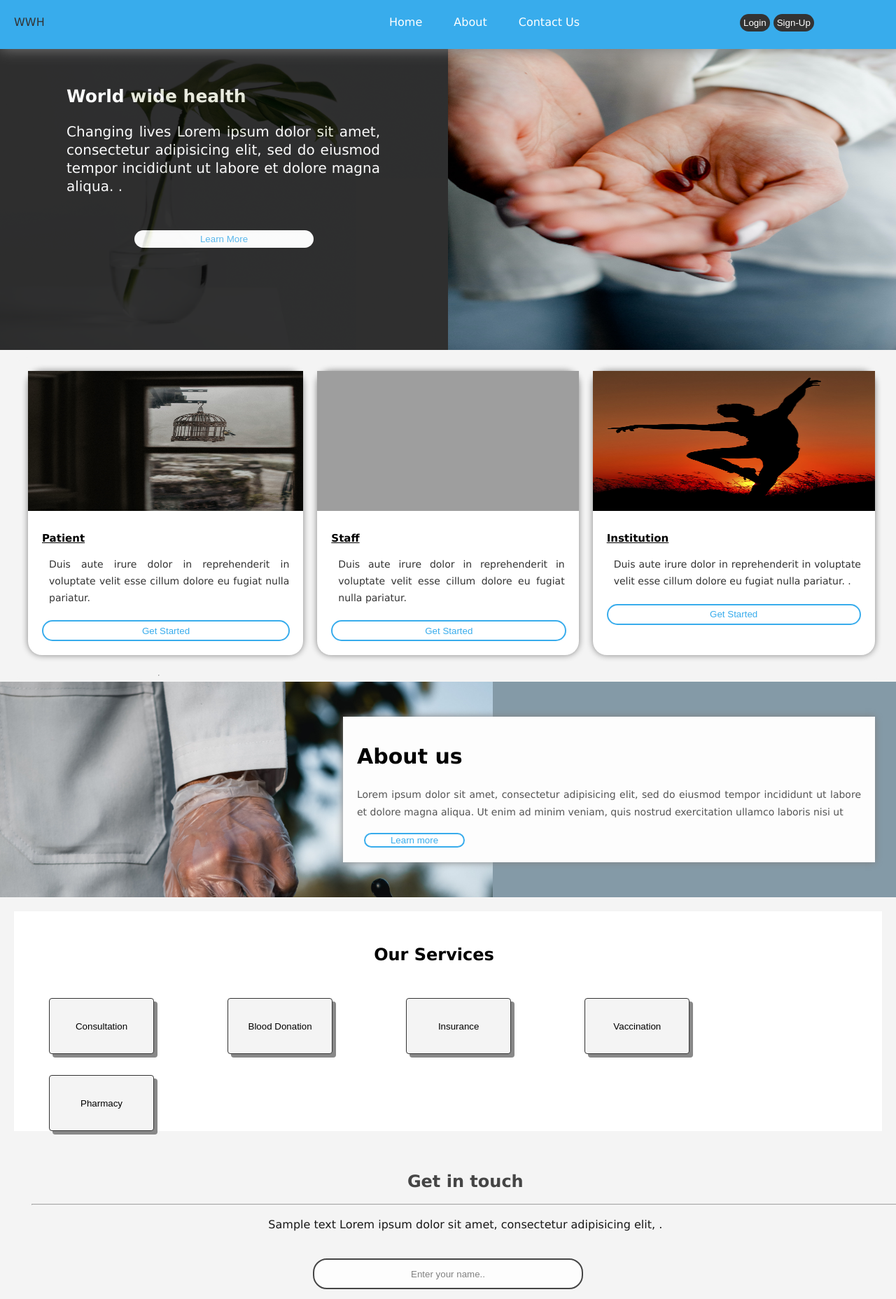
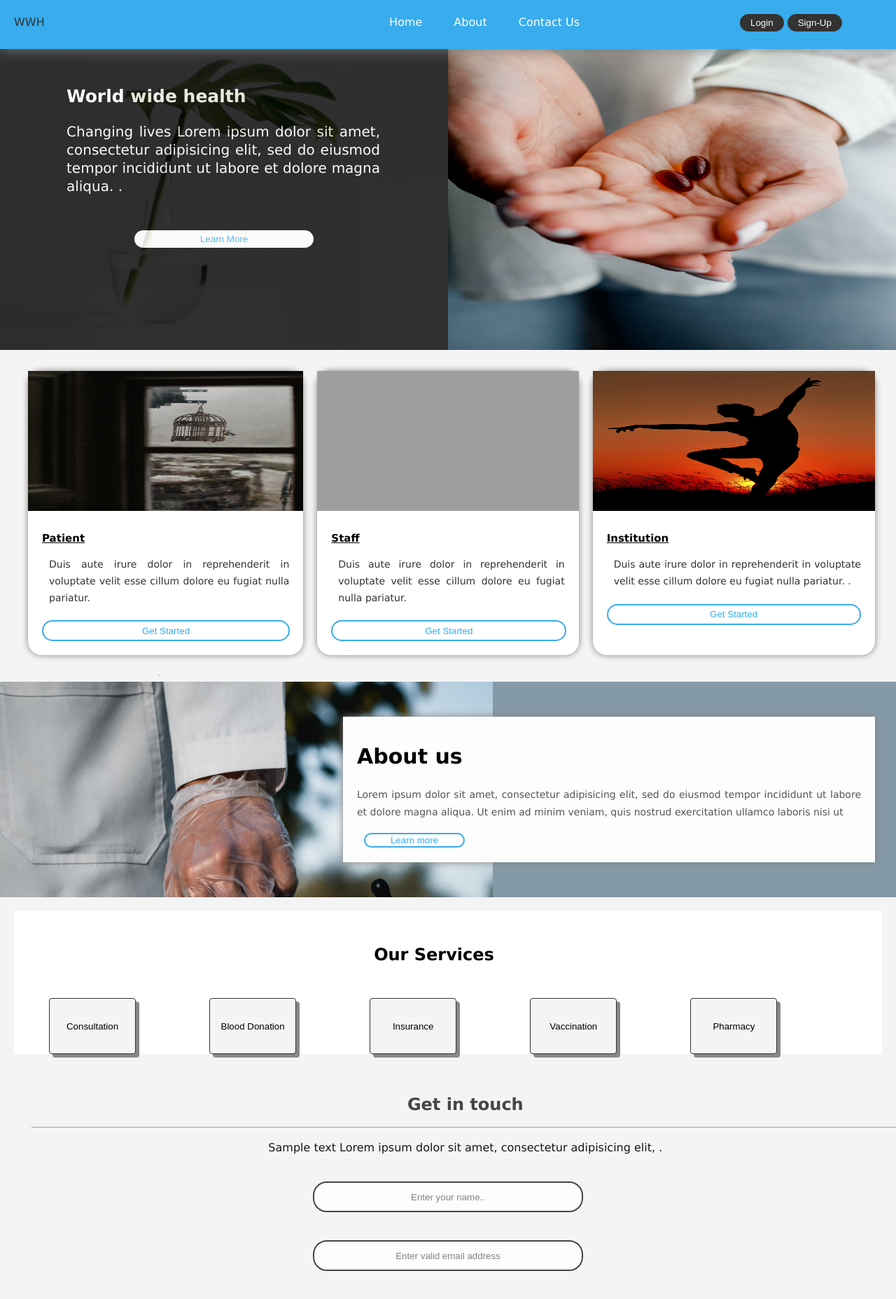
Before and after one commit to cleo-cyber/Worl-wide-health, a PHP site: page / in a window 1280 px wide. Shown: the top 1856 px of the page at 70% size. Run offline with PHP 8.4, Linux system fonts and the light colour scheme; grey boxes are pictures that could not be loaded.

Commit message:
reduced the width size of the services buttons

```diff
--- a/styles.css
+++ b/styles.css
@@ -89,6 +89,8 @@ header .Sign button a{
 	border: none;
 	transition: ease 0.3s;
 	text-decoration: none;
+	padding: 10px;
+	/*margin: 3px;*/
 }
 header .Sign button:hover{
 	background: #6495ED;
@@ -672,7 +674,7 @@ footer li a:hover{
 
 #services button{
 
-	width: 150px;
+	width: 10%;
 	height: 80px;
 	border: 1px solid #333;
 	border-radius: 4px;
```
